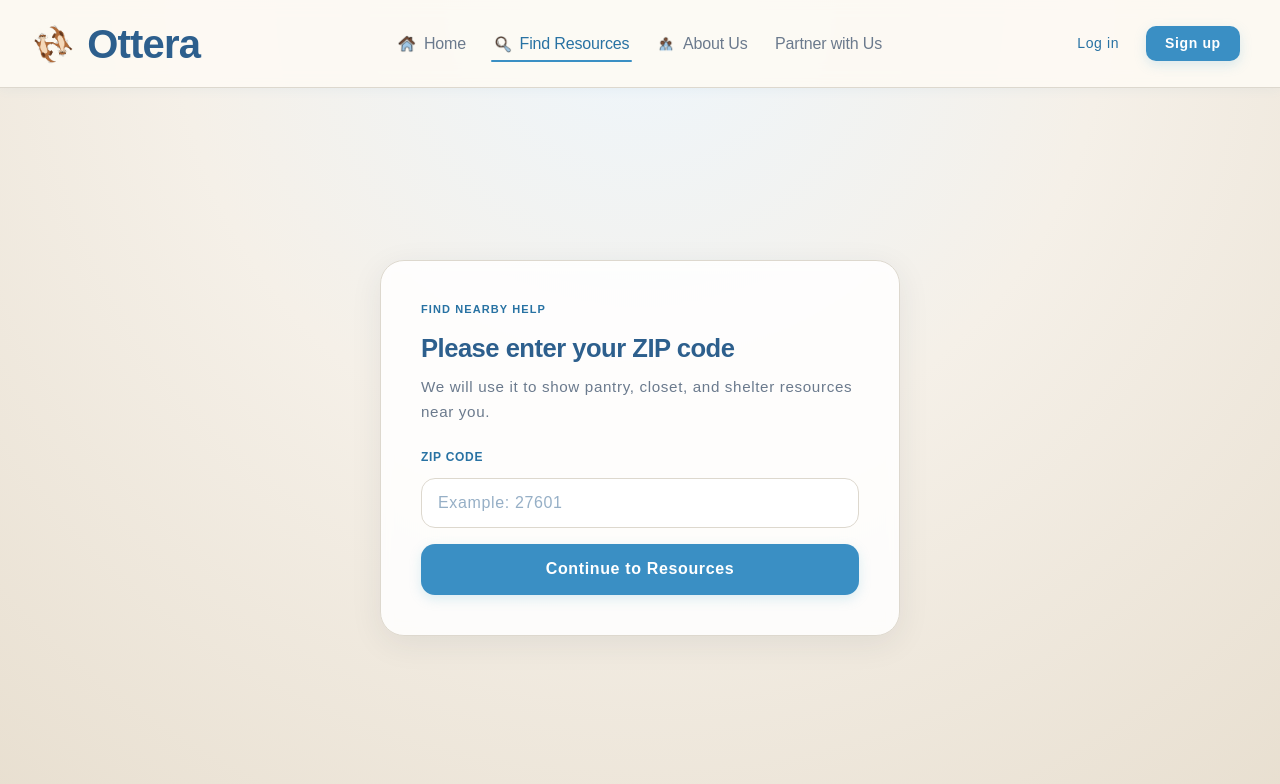
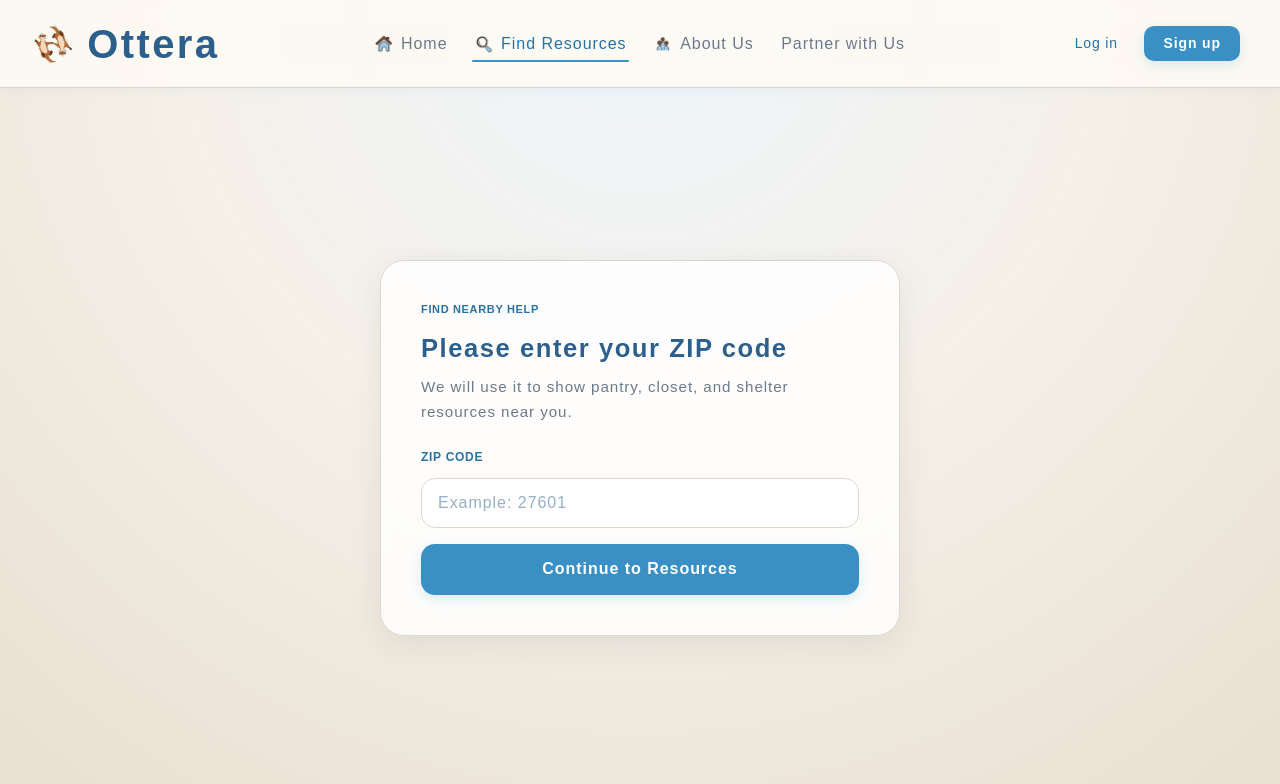
Before and after one commit to katiejones404/ottera, a Next.js app in the folder frontend/: page /resources/zipcode in a window 1280 px wide. Shown: the top 784 px of the page. Built offline with nearby package versions, Linux system fonts and the light colour scheme; a web font is replaced by a local one.

Commit message:
fixed letter spacing

```diff
--- a/frontend/app/globals.css
+++ b/frontend/app/globals.css
@@ -10,6 +10,7 @@
   --accent-light: #e8f4fb;
   --line: #ddd8ce;
   --sand-deep: #ede5d5;
+  --global-letter-spacing: 0.06em;
 }
 
 * {
@@ -36,8 +37,24 @@ body {
     var(--bg) 45%,
     #e8dfd0 100%
   );
+}
 
-  letter-spacing: 0.04em; /* 👈 ADD THIS */
+html,
+body,
+body * {
+  letter-spacing: var(--global-letter-spacing) !important;
+}
+
+input,
+textarea,
+select,
+button {
+  letter-spacing: var(--global-letter-spacing) !important;
+}
+
+input::placeholder,
+textarea::placeholder {
+  letter-spacing: var(--global-letter-spacing) !important;
 }
 
 button {
@@ -204,6 +221,21 @@ button.solid:hover,
   color: var(--accent);
   font-weight: 500;
   transition: color 0.15s ease;
+}
+
+/* Force ZIP gate page text/input spacing */
+.zip-gate-main,
+.zip-gate-main *,
+.zip-gate-form input,
+.zip-gate-form button,
+.zip-gate-form label,
+.zip-gate-card h1,
+.zip-gate-card p {
+  letter-spacing: var(--global-letter-spacing) !important;
+}
+
+.zip-gate-form input::placeholder {
+  letter-spacing: var(--global-letter-spacing) !important;
 }
 
 .auth-actions .auth-link-btn:not(.solid):hover {
```
